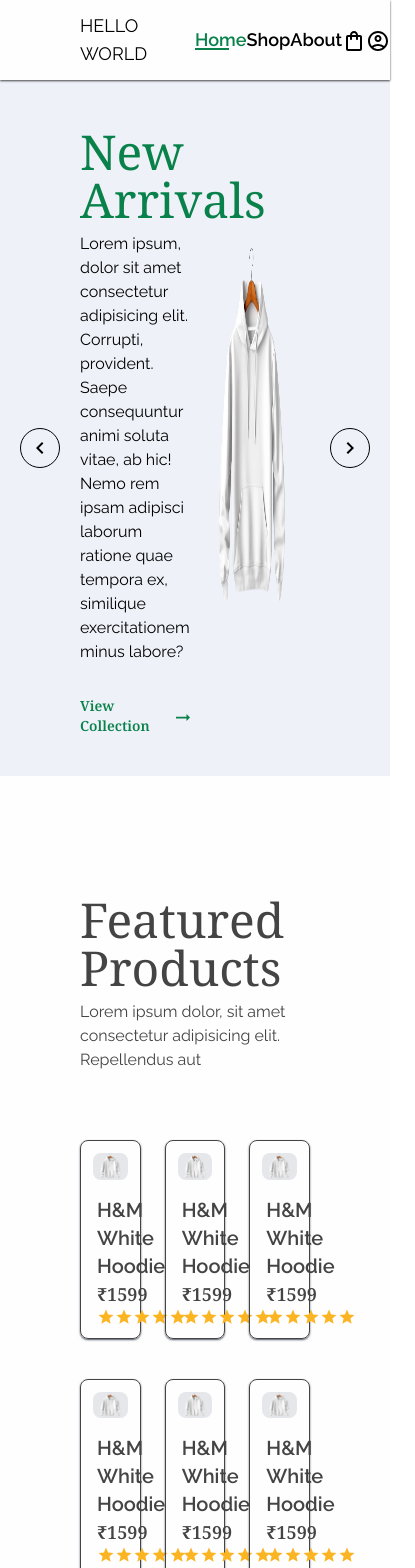
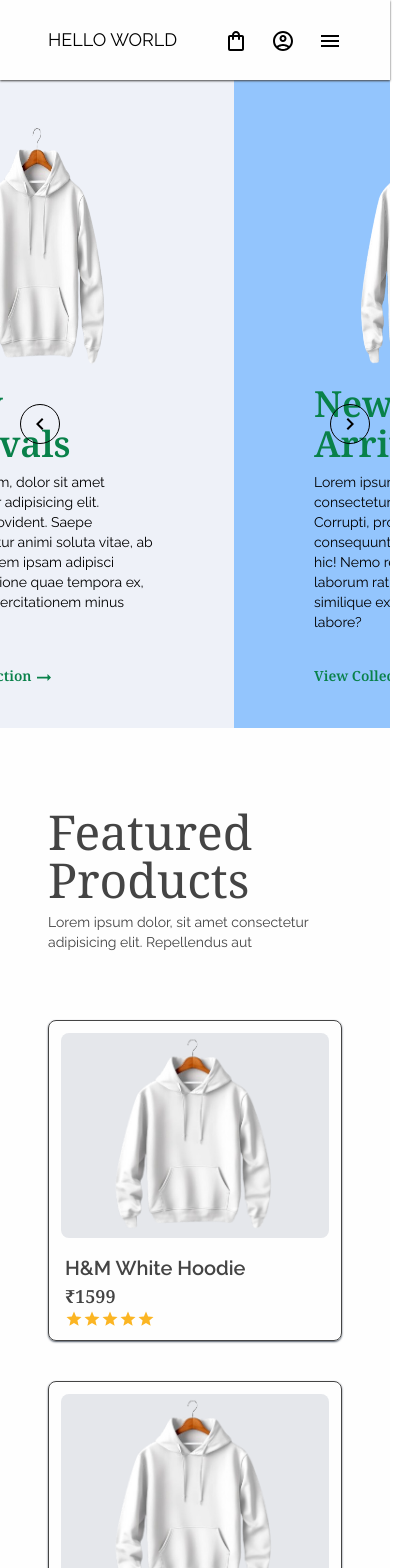
Before and after one commit to Vishvesh-Shrikant/OuthouseClothingWeb, a React (Vite) app: page / in a window 390 px wide. Shown: the top 1568 px of the page, 415 px wide, since content can reach past the window. Built offline with nearby package versions, Linux system fonts and the light colour scheme.

Commit message:
header, footer and home page responsiveness added

```diff
--- a/src/Components/Header/Header.jsx
+++ b/src/Components/Header/Header.jsx
@@ -1,12 +1,25 @@
-import React from 'react'
+import React, { useEffect, useState } from 'react'
 import { Link, NavLink } from 'react-router-dom'
 import AccountCircleOutlinedIcon from '@mui/icons-material/AccountCircleOutlined';
 import ShoppingBagOutlinedIcon from '@mui/icons-material/ShoppingBagOutlined';
+import MenuIcon from '@mui/icons-material/Menu';
+import CloseIcon from '@mui/icons-material/Close';
+
 
 const Header = () => {
+  const[ sidebar, setSidebar]=useState(false)
+
+  const changeSize=()=>{
+    if(screen.width>=768)
+      setSidebar(false)
+  }
+  useEffect(()=>{
+    changeSize()
+  }, [screen.width])
   return (
     <>
-        <div className='h-20 w-full shadow-sm shadow-[#444444] z-50 fixed top-0 left-0 font-texts flex justify-between items-center px-sectionPadding bg-background'>
+      <div className='h-20 w-full shadow-sm shadow-[#444444] z-50 fixed top-0 left-0 font-texts flex justify-between items-center px-sectionPadding max-md:px-mobileScreenPadding bg-background'>
+        {/* FOR LARGE SCREEN DEVICES */}
         <nav className='flex justify-between items-center w-full'>
           {/* -----------FOR LOGO-------------  */}
           <div className='text-lg flex justify-start'>
@@ -14,23 +27,20 @@ const Header = () => {
           </div>
 
           {/* -----------FOR WEBSITE LINKS------------ */}
-                <ul className='flex justify-between items-center font-semibold text-lg w-1/2'  >
+          <ul className='flex justify-between items-center font-semibold text-lg w-1/2 max-md:w-1/4 max-mobileL:w-2/5'  >
             {/* ======== ADD LINK LOCATIONS TO THE NAVLINKS AND CHANGE COLOUR ======*/}
-                    <li>
-                      <NavLink to='/' className={({isActive})=>
-                        `relative transition duration-300 ease-in-out after:transition after:duration-300 after:ease-in-out ${isActive?'after:content-[""] after:w-2/3 after:absolute after:h-[0.13rem] text-primary after:bg-primary after:bottom-0 after:left-0':'hover:after:content-[""] hover:after:w-2/3 hover:after:absolute hover:after:h-[0.13rem] hover:text-primary hover:after:bg-primary hover:after:bottom-0 hover:after:left-0'}`}>
+            <li className='max-md:hidden'>
+              <NavLink to='/' className={({isActive})=>`relative transition duration-300 ease-in-out after:transition after:duration-300 after:ease-in-out ${isActive?'after:content-[""] after:w-2/3 after:absolute after:h-[0.13rem] text-primary after:bg-primary after:bottom-0 after:left-0':'hover:after:content-[""] hover:after:w-2/3 hover:after:absolute hover:after:h-[0.13rem] hover:text-primary hover:after:bg-primary hover:after:bottom-0 hover:after:left-0'}`}>
                 Home
               </NavLink>
             </li>
-                    <li>
-                      <NavLink to='/shop' className={({isActive})=>
-                        `relative transition duration-300 ease-in-out after:transition after:duration-300 after:ease-in-out ${isActive?'after:content-[""] after:w-2/3 after:absolute after:h-[0.13rem] text-primary after:bg-primary after:bottom-0 after:left-0':'hover:after:content-[""] hover:after:w-2/3 hover:after:absolute hover:after:h-[0.13rem] hover:text-primary hover:after:bg-primary hover:after:bottom-0 hover:after:left-0'}`}>
+            <li className='max-md:hidden'>
+              <NavLink to='/shop' className={({isActive})=>`relative transition duration-300 ease-in-out after:transition after:duration-300 after:ease-in-out ${isActive?'after:content-[""] after:w-2/3 after:absolute after:h-[0.13rem] text-primary after:bg-primary after:bottom-0 after:left-0':'hover:after:content-[""] hover:after:w-2/3 hover:after:absolute hover:after:h-[0.13rem] hover:text-primary hover:after:bg-primary hover:after:bottom-0 hover:after:left-0'}`}>
                 Shop
               </NavLink>
             </li>
-                    <li>
-                      <NavLink to='/about' className={({isActive})=>
-                        `relative transition duration-300 ease-in-out after:transition after:duration-300 after:ease-in-out ${isActive?'after:content-[""] after:w-2/3 after:absolute after:h-[0.13rem] text-primary after:bg-primary after:bottom-0 after:left-0':'hover:after:content-[""] hover:after:w-2/3 hover:after:absolute hover:after:h-[0.13rem] hover:text-primary hover:after:bg-primary hover:after:bottom-0 hover:after:left-0'}`}>
+            <li className='max-md:hidden'>
+              <NavLink to='/about' className={({isActive})=>`relative transition duration-300 ease-in-out after:transition after:duration-300 after:ease-in-out ${isActive?'after:content-[""] after:w-2/3 after:absolute after:h-[0.13rem] text-primary after:bg-primary after:bottom-0 after:left-0':'hover:after:content-[""] hover:after:w-2/3 hover:after:absolute hover:after:h-[0.13rem] hover:text-primary hover:after:bg-primary hover:after:bottom-0 hover:after:left-0'}`}>
                 About
               </NavLink>
             </li>
@@ -44,8 +54,48 @@ const Header = () => {
                 <AccountCircleOutlinedIcon/>
               </NavLink>
             </li>
+            <div className='md:hidden'
+            onClick={()=>{ setSidebar(true) }}>
+              <MenuIcon/>
+            </div>
           </ul>
         </nav>
+        {
+          /* FOR SMALL SCREEN DEVICES, THE SIDEBAR IS USED */
+          sidebar &&
+          (
+            <>
+              <div className='w-full h-screen fixed top-0 right-0 bg-background/50'
+              onClick={()=>{  setSidebar(false) }}>
+                <div className='w-1/2 h-screen fixed top-0 right-0 shadow-md shadow-black bg-background'>
+                  <div className='text-black m-4 absolute left-0'
+                    onClick={()=>{ setSidebar(false) }}>
+                      <CloseIcon/>
+                  </div>
+                  <nav className='flex flex-col justify-start items-start font-semibold'>
+                    <ul className='mx-4 my-20 text-lg'>
+                      <li className='my-3'>
+                        <NavLink to='/' className={({isActive})=>`relative transition duration-300 ease-in-out after:transition after:duration-300 after:ease-in-out ${isActive?'after:content-[""] after:w-2/3 after:absolute after:h-[0.13rem] text-primary after:bg-primary after:bottom-0 after:left-0':'hover:after:content-[""] hover:after:w-2/3 hover:after:absolute hover:after:h-[0.13rem] hover:text-primary hover:after:bg-primary hover:after:bottom-0 hover:after:left-0'}`}>
+                          Home
+                        </NavLink>
+                      </li>
+                      <li className='my-3'>
+                        <NavLink to='/shop' className={({isActive})=>`relative transition duration-300 ease-in-out after:transition after:duration-300 after:ease-in-out ${isActive?'after:content-[""] after:w-2/3 after:absolute after:h-[0.13rem] text-primary after:bg-primary after:bottom-0 after:left-0':'hover:after:content-[""] hover:after:w-2/3 hover:after:absolute hover:after:h-[0.13rem] hover:text-primary hover:after:bg-primary hover:after:bottom-0 hover:after:left-0'}`}>
+                          Shop
+                        </NavLink>
+                      </li>
+                      <li className='my-3'>
+                        <NavLink to='/about' className={({isActive})=>`relative transition duration-300 ease-in-out after:transition after:duration-300 after:ease-in-out ${isActive?'after:content-[""] after:w-2/3 after:absolute after:h-[0.13rem] text-primary after:bg-primary after:bottom-0 after:left-0':'hover:after:content-[""] hover:after:w-2/3 hover:after:absolute hover:after:h-[0.13rem] hover:text-primary hover:after:bg-primary hover:after:bottom-0 hover:after:left-0'}`}>
+                          About
+                        </NavLink>
+                      </li>
+                    </ul>
+                  </nav>
+                </div>
+              </div>
+            </>
+          )
+        }
       </div>
     </>
   )
--- a/src/Components/Pages/Home/Banners.jsx
+++ b/src/Components/Pages/Home/Banners.jsx
@@ -5,13 +5,13 @@ import banner2 from '../../../assets/banner2.jpg'
 const Banners = () => {
   return (
     <>
-        <div className='px-sectionPadding flex justify-between items-center w-full mt-10'>
-            <div className='w-1/2 bg-[url("/src/assets/banner1.jpg")] h-80 mr-3 bg-cover text-white font-semibold p-4'>
+        <div className='px-sectionPadding max-md:px-mobileScreenPadding flex max-sm:flex-col justify-between items-center w-full mt-10'>
+            <div className='w-1/2 max-sm:w-full max-sm:my-3  bg-[url("/src/assets/banner1.jpg")] h-80 sm:mr-3 bg-cover text-white font-semibold p-4'>
                 <p className='lg:text-6xl'>spring/summer</p>
                 <p className='text-4xl'>upcoming season</p>
                 <p className='text-2xl'>The best classic dress is on sale</p>
             </div>
-            <div className='w-1/2 bg-[url("/src/assets/banner2.jpg")] h-80 ml-3 bg-cover text-white font-semibold p-4'>
+            <div className='w-1/2  max-sm:w-full max-sm:my-3 bg-[url("/src/assets/banner2.jpg")] h-80 sm:ml-3 bg-cover text-white font-semibold p-4'>
                 <p className='lg:text-6xl'>spring/summer</p>
                 <p className='text-4xl'>upcoming season</p>
                 <p className='text-2xl'>The best classic dress is on sale</p>
--- a/src/Components/Pages/Home/FeaturedProds.jsx
+++ b/src/Components/Pages/Home/FeaturedProds.jsx
@@ -6,16 +6,13 @@ import { Link } from 'react-router-dom'
 const FeaturedProds = () => {
   return (
     <>
-        <div className=' px-sectionPadding p-10 text-typography w-full'>
+        <div className='px-sectionPadding max-md:px-mobileScreenPadding text-typography w-full'>
             <div className='flex flex-col justify-center items-center'>
-                <p className=' font-headings text-5xl'>Featured Products</p>
-                <p className='text-base font-texts my-2'>Lorem ipsum dolor, sit amet consectetur adipisicing elit. Repellendus aut</p>
+                <p className=' font-headings text-5xl '>Featured Products</p>
+                <p className='text-base max-mobileL:text-sm font-texts my-2'>Lorem ipsum dolor, sit amet consectetur adipisicing elit. Repellendus aut</p>
             </div>
 
-            <div className='grid grid-cols-3 gap-x-6 my-10'>
-                <SingleProduct/>
-                <SingleProduct/>
-                <SingleProduct/>
+            <div className='grid sm:grid-cols-3 gap-x-6 my-10 max-sm:grid-cols-2 max-mobileL:grid-cols-1'>
                 <SingleProduct/>
                 <SingleProduct/>
                 <SingleProduct/>
--- a/src/Components/Pages/Home/HomeSlider.jsx
+++ b/src/Components/Pages/Home/HomeSlider.jsx
@@ -34,49 +34,49 @@ const HomeSlider = () => {
         }}
         {...settings} className="w-full">
             <div className=' w-full bg-bannerBG px-sectionPadding py-10 relative'>
-              <div className='flex justify-between items-center w-full'>
-                <div className=' flex flex-col justify-evenly items-start w-1/2'>
-                  <p className=' font-headings text-primary text-5xl my-2 '> New Arrivals</p>
-                  <p className='text-base font-texts'> Lorem ipsum, dolor sit amet consectetur adipisicing elit. Corrupti, provident. Saepe consequuntur animi soluta vitae, ab hic! Nemo rem ipsam adipisci laborum ratione quae tempora ex, similique exercitationem minus labore? </p>
+              <div className='flex justify-between max-md:flex-col-reverse items-center w-full'>
+                <div className=' flex flex-col justify-evenly items-start w-1/2 max-md:w-full'>
+                  <p className=' font-headings text-primary text-5xl max-mobileL:text-4xl max-mobileL:font-semibold my-2 '> New Arrivals</p>
+                  <p className='text-base max-mobileL:text-sm font-texts'> Lorem ipsum, dolor sit amet consectetur adipisicing elit. Corrupti, provident. Saepe consequuntur animi soluta vitae, ab hic! Nemo rem ipsam adipisci laborum ratione quae tempora ex, similique exercitationem minus labore? </p>
                   <div className="flex items-center text-sm mt-8 text-primary font-semibold font-headings">
                     <Link to='/shop' className="hover:underline transition duration-150 ease-in-out">View Collection</Link>
                     <ArrowRightAltOutlinedIcon style={{fontSize:"x-large", paddingTop:"3px"}}/>
                   </div>
                 </div>
                 <div className='flex justify-center items-center '>
-                  <img src={trial1} className="h-96 w-full" />
+                  <img src={trial1} className="h-96 max-md:h-80 max-[530px]:h-64 max-mobileM:h-52" />
                 </div>
               </div>
             </div>
 
             <div className='w-full bg-blue-300 px-sectionPadding py-10 relative'>
-              <div className='flex justify-between items-center w-full'>
-                <div className=' flex flex-col justify-evenly items-start w-1/2'>
-                  <p className=' font-headings text-primary text-5xl my-2 '> New Arrivals</p>
-                  <p className='text-base font-texts'> Lorem ipsum, dolor sit amet consectetur adipisicing elit. Corrupti, provident. Saepe consequuntur animi soluta vitae, ab hic! Nemo rem ipsam adipisci laborum ratione quae tempora ex, similique exercitationem minus labore? </p>
+              <div className='flex justify-between max-md:flex-col-reverse items-center w-full'>
+                <div className=' flex flex-col justify-evenly items-start w-1/2 max-md:w-full'>
+                  <p className=' font-headings text-primary text-5xl max-mobileL:text-4xl max-mobileL:font-semibold my-2 '> New Arrivals</p>
+                  <p className='text-base max-mobileL:text-sm font-texts'> Lorem ipsum, dolor sit amet consectetur adipisicing elit. Corrupti, provident. Saepe consequuntur animi soluta vitae, ab hic! Nemo rem ipsam adipisci laborum ratione quae tempora ex, similique exercitationem minus labore? </p>
                   <div className="flex items-center text-sm mt-8 text-primary font-semibold font-headings">
                     <Link to='/shop' className="hover:underline transition duration-150 ease-in-out">View Collection</Link>
                     <ArrowRightAltOutlinedIcon style={{fontSize:"x-large", paddingTop:"3px"}}/>
                   </div>
                 </div>
                 <div className='flex justify-center items-center '>
-                  <img src={trial1} className="h-96 w-full" />
+                  <img src={trial1} className="h-96 max-md:h-80 max-[530px]:h-64 max-mobileM:h-52" />
                 </div>
               </div>
             </div>
 
             <div className='w-full bg-yellow-500 px-sectionPadding py-10 relative'>
-              <div className='flex justify-between items-center w-full'>
-                <div className=' flex flex-col justify-evenly items-start w-1/2'>
-                  <p className=' font-headings text-primary text-5xl my-2 '> New Arrivals</p>
-                  <p className='text-base font-texts'> Lorem ipsum, dolor sit amet consectetur adipisicing elit. Corrupti, provident. Saepe consequuntur animi soluta vitae, ab hic! Nemo rem ipsam adipisci laborum ratione quae tempora ex, similique exercitationem minus labore? </p>
+              <div className='flex justify-between max-md:flex-col-reverse items-center w-full'>
+                <div className=' flex flex-col justify-evenly items-start w-1/2 max-md:w-full'>
+                  <p className=' font-headings text-primary text-5xl max-mobileL:text-4xl max-mobileL:font-semibold my-2 '> New Arrivals</p>
+                  <p className='text-base max-mobileL:text-sm font-texts'> Lorem ipsum, dolor sit amet consectetur adipisicing elit. Corrupti, provident. Saepe consequuntur animi soluta vitae, ab hic! Nemo rem ipsam adipisci laborum ratione quae tempora ex, similique exercitationem minus labore? </p>
                   <div className="flex items-center text-sm mt-8 text-primary font-semibold font-headings">
                     <Link to='/shop' className="hover:underline transition duration-150 ease-in-out">View Collection</Link>
                     <ArrowRightAltOutlinedIcon style={{fontSize:"x-large", paddingTop:"3px"}}/>
                   </div>
                 </div>
                 <div className='flex justify-center items-center '>
-                  <img src={trial1} className="h-96 w-full" />
+                  <img src={trial1} className="h-96 max-md:h-80 max-[530px]:h-64 max-mobileM:h-52" />
                 </div>
               </div>
             </div>
--- a/tailwind.config.js
+++ b/tailwind.config.js
@@ -26,7 +26,8 @@ export default {
         texts:[ "Raleway", "sans-serif"]
       },
       padding:{
-        'sectionPadding':'5rem'
+        'sectionPadding':'5rem',
+        'mobileScreenPadding':'3rem'
       }
     },
   },
```
Also changed, not shown: src/Components/Footer/FooterLinks.jsx (+4 -4 lines), src/Components/Footer/NewsLetter.jsx (+7 -7 lines), src/Components/Pages/Shop/SingleProductDetail.jsx (+25 -3 lines). Lines whose indentation alone changed are shown as unchanged.
